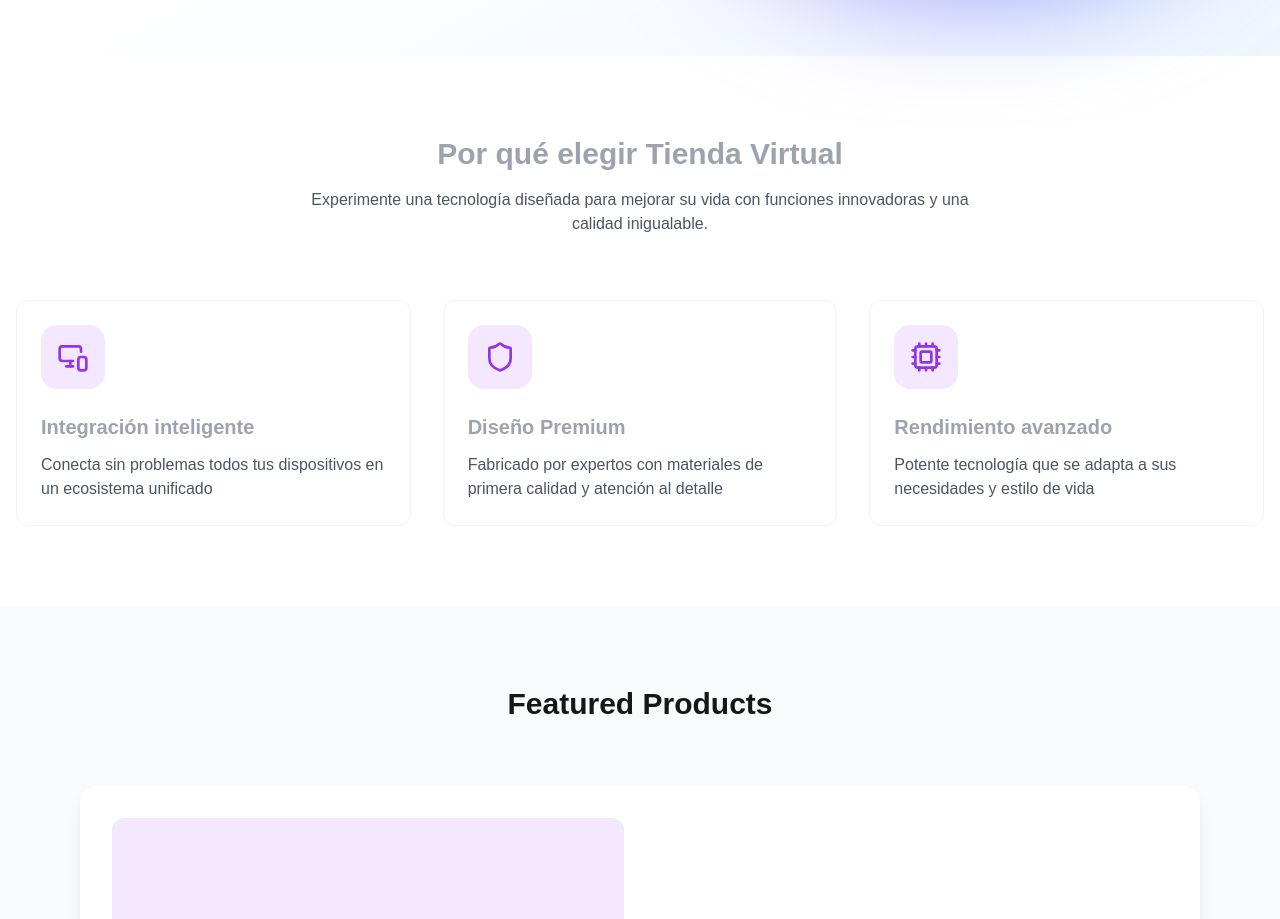
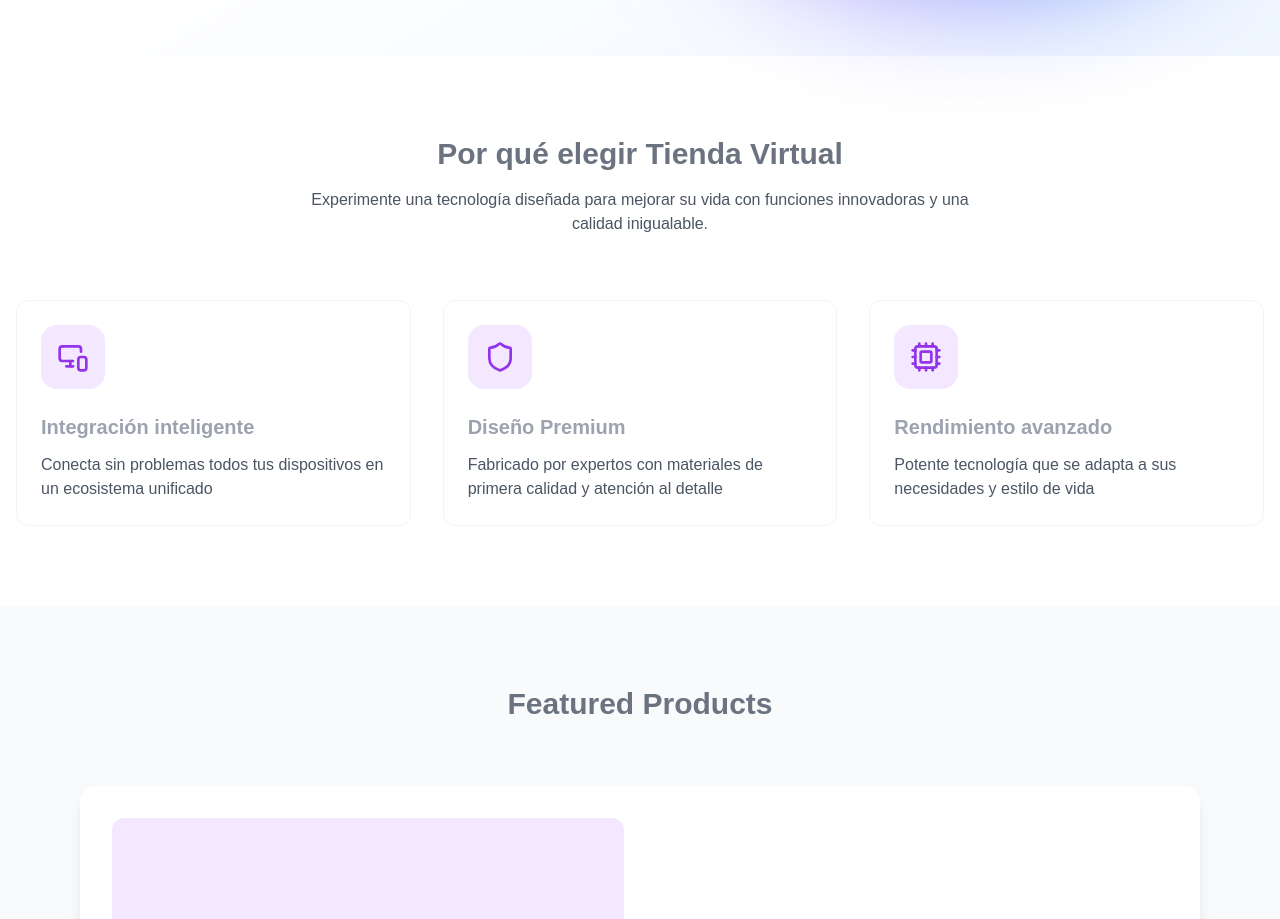
Before and after one commit to MrJohanF/e-commerce, a Next.js app: page / in a window 1280 px wide. Shown: the part 680-1599 px from the top of the page. Built offline with nearby package versions, Linux system fonts and the light colour scheme.

Commit message:
Enhance text color for improved readability in FeaturesSection and ProductCarousel

```diff
--- a/src/app/components/features.js
+++ b/src/app/components/features.js
@@ -28,7 +28,7 @@ const FeaturesSection = () => {
     <section className="py-20 bg-white">
       <div className="container mx-auto px-4">
         <div className="text-center mb-16">
-          <h2 className="text-3xl text-gray-400 font-bold mb-4">
+          <h2 className="text-3xl text-gray-500 font-bold mb-4">
             Por qué elegir Tienda Virtual
           </h2>
           <p className="text-gray-600 max-w-2xl mx-auto">
--- a/src/app/page.js
+++ b/src/app/page.js
@@ -70,7 +70,7 @@ const ProductCarousel = () => {
   return (
     <section className="py-20 bg-gray-50">
       <div className="container mx-auto px-4">
-        <h2 className="text-3xl font-bold text-center mb-16">
+        <h2 className="text-gray-500 text-3xl font-bold text-center mb-16">
           Featured Products
         </h2>
         <div className="relative max-w-6xl mx-auto">
```
